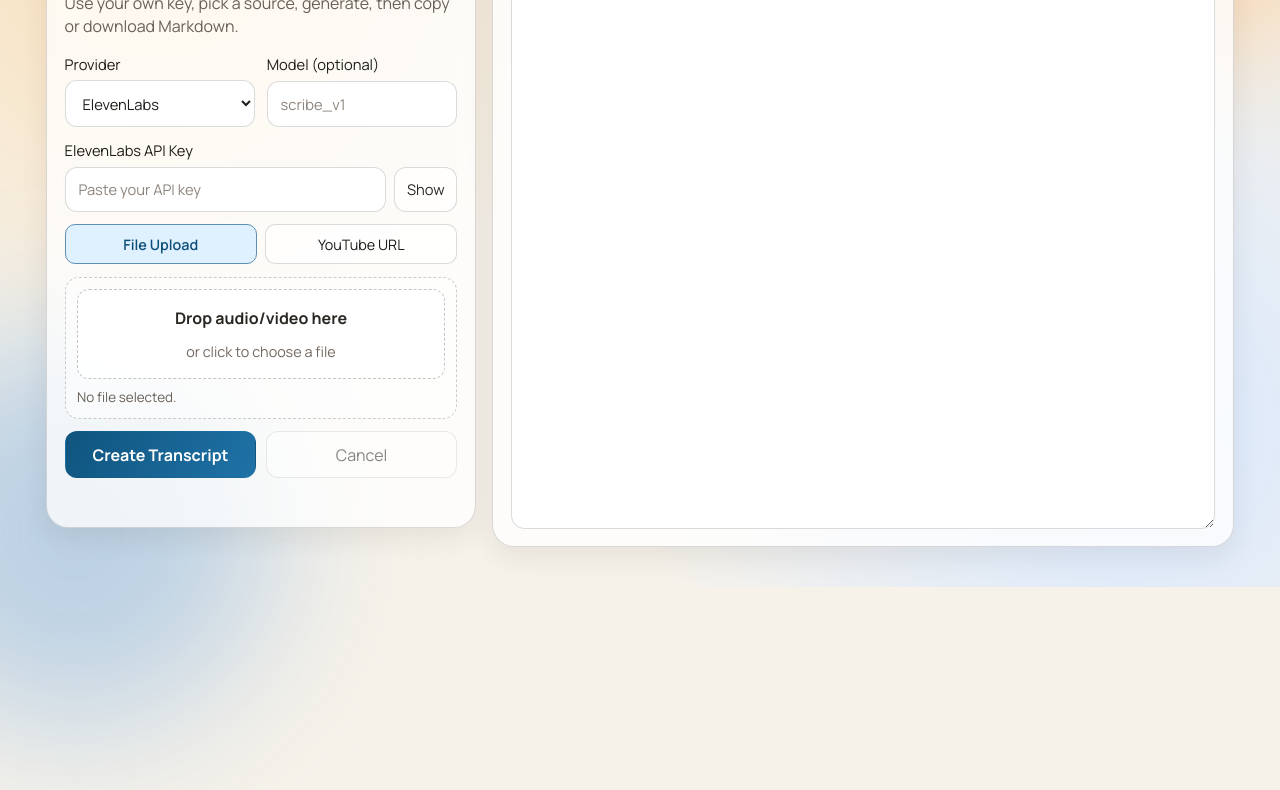
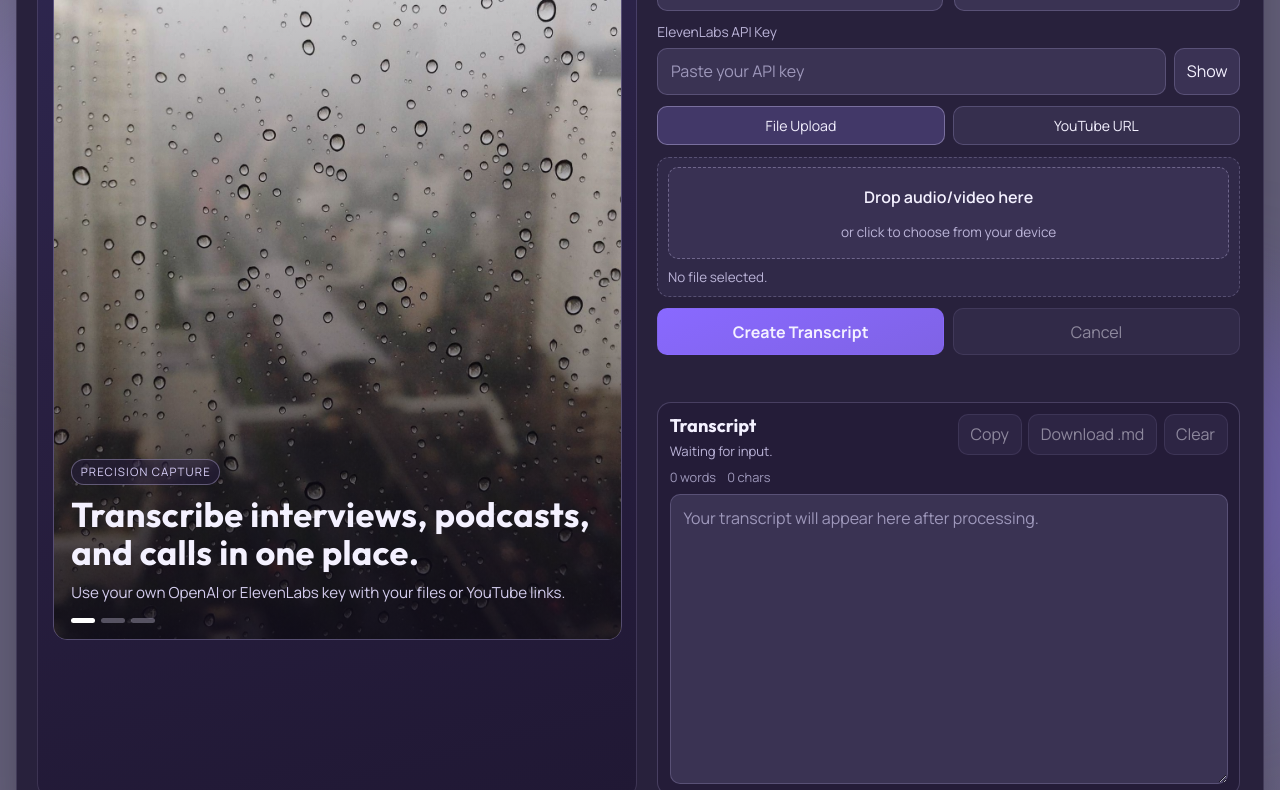
Before and after one commit to panduka56/Ai_Transcripter, a website: page public/index.html in a window 1280 px wide. Shown: the part 213-1003 px from the top of the page. Before the commit the page ends 800 px from the top, so only its background shows below. Drawn offline with Linux system fonts and the light colour scheme.

Commit message:
Redesign transcript UI with polished split-layout and showcase

```diff
--- a/package.json
+++ b/package.json
@@ -1,5 +1,5 @@
 {
-  "name": "ai-transcripts",
+  "name": "ai-transcripter",
   "version": "1.0.0",
   "private": true,
   "type": "module",
--- a/public/app.js
+++ b/public/app.js
@@ -1,4 +1,5 @@
 const SETTINGS_KEY = "ai-transcripts.settings.v1";
+const SHOWCASE_INTERVAL_MS = 6500;
 
 const form = document.getElementById("transcribe-form");
 const providerInput = document.getElementById("provider");
@@ -23,9 +24,37 @@ const abortBtn = document.getElementById("abortBtn");
 const copyBtn = document.getElementById("copyBtn");
 const downloadBtn = document.getElementById("downloadBtn");
 const clearBtn = document.getElementById("clearBtn");
+const showcaseImage = document.getElementById("showcaseImage");
+const showcaseKicker = document.getElementById("showcaseKicker");
+const showcaseTitle = document.getElementById("showcaseTitle");
+const showcaseText = document.getElementById("showcaseText");
+const showcaseDots = Array.from(document.querySelectorAll(".visual-dot"));
 
 let inFlightController = null;
 let lastResult = null;
+let showcaseIndex = 0;
+let showcaseTimer = null;
+
+const showcaseSlides = [
+  {
+    image: "/assets/hero-1.jpg",
+    kicker: "Precision Capture",
+    title: "Transcribe interviews, podcasts, and calls in one place.",
+    description: "Use your own OpenAI or ElevenLabs key with your files or YouTube links."
+  },
+  {
+    image: "/assets/hero-2.jpg",
+    kicker: "Fast Workflow",
+    title: "Upload a clip, get text, copy instantly, or export markdown.",
+    description: "Built for creators, founders, and anyone documenting spoken content."
+  },
+  {
+    image: "/assets/hero-3.jpg",
+    kicker: "Private by Default",
+    title: "Your API key is used per request and not permanently stored.",
+    description: "Switch between providers and models without changing apps."
+  }
+];
 
 loadSettings();
 syncProviderState();
@@ -33,6 +62,7 @@ syncSourceMode();
 updateFileMeta();
 updateStats();
 updateOutputActions();
+initShowcase();
 
 providerInput.addEventListener("change", () => {
   syncProviderState();
@@ -88,6 +118,13 @@ abortBtn.addEventListener("click", abortCurrentRequest);
 copyBtn.addEventListener("click", copyTranscript);
 downloadBtn.addEventListener("click", downloadMarkdown);
 clearBtn.addEventListener("click", clearTranscript);
+
+showcaseDots.forEach((dot, index) => {
+  dot.addEventListener("click", () => {
+    setShowcaseSlide(index);
+    restartShowcaseTimer();
+  });
+});
 
 function loadSettings() {
   try {
@@ -376,3 +413,39 @@ async function parseResponse(response) {
     return {};
   }
 }
+
+function initShowcase() {
+  setShowcaseSlide(0);
+  showcaseTimer = window.setInterval(() => {
+    const nextIndex = (showcaseIndex + 1) % showcaseSlides.length;
+    setShowcaseSlide(nextIndex);
+  }, SHOWCASE_INTERVAL_MS);
+}
+
+function restartShowcaseTimer() {
+  if (showcaseTimer) {
+    window.clearInterval(showcaseTimer);
+  }
+  showcaseTimer = window.setInterval(() => {
+    const nextIndex = (showcaseIndex + 1) % showcaseSlides.length;
+    setShowcaseSlide(nextIndex);
+  }, SHOWCASE_INTERVAL_MS);
+}
+
+function setShowcaseSlide(index) {
+  const slide = showcaseSlides[index];
+  if (!slide) {
+    return;
+  }
+
+  showcaseIndex = index;
+  showcaseImage.src = slide.image;
+  showcaseKicker.textContent = slide.kicker;
+  showcaseTitle.textContent = slide.title;
+  showcaseText.textContent = slide.description;
+
+  showcaseDots.forEach((dot, dotIndex) => {
+    dot.classList.toggle("is-active", dotIndex === index);
+    dot.setAttribute("aria-current", dotIndex === index ? "true" : "false");
+  });
+}
--- a/public/index.html
+++ b/public/index.html
@@ -3,25 +3,47 @@
   <head>
     <meta charset="UTF-8" />
     <meta name="viewport" content="width=device-width, initial-scale=1.0" />
-    <title>AI Transcripts</title>
+    <title>Ai_Transcripter</title>
     <link rel="preconnect" href="https://fonts.googleapis.com" />
     <link rel="preconnect" href="https://fonts.gstatic.com" crossorigin />
     <link
-      href="https://fonts.googleapis.com/css2?family=Fraunces:opsz,wght@9..144,600;9..144,700&family=Manrope:wght@400;500;600;700&display=swap"
+      href="https://fonts.googleapis.com/css2?family=Manrope:wght@400;500;600;700&family=Outfit:wght@500;600;700&display=swap"
       rel="stylesheet"
     />
     <link rel="stylesheet" href="/styles.css" />
   </head>
   <body>
-    <div class="mesh mesh-a"></div>
-    <div class="mesh mesh-b"></div>
+    <div class="backdrop glow-a"></div>
+    <div class="backdrop glow-b"></div>
 
     <main class="shell">
-      <section class="panel input-panel">
+      <section class="workspace">
+        <aside class="visual-column">
+          <div class="visual-header">
+            <p class="logo-mark">Ai_Transcripter</p>
+            <a class="back-pill" href="#" aria-label="Back to website">Back to website →</a>
+          </div>
+
+          <figure class="visual-stage">
+            <img id="showcaseImage" src="/assets/hero-1.jpg" alt="Creative landscape visual" />
+            <div class="visual-overlay"></div>
+            <figcaption class="visual-copy">
+              <p id="showcaseKicker" class="visual-kicker">Precision Capture</p>
+              <h1 id="showcaseTitle">Transcribe interviews, podcasts, and calls in one place.</h1>
+              <p id="showcaseText">Use your own OpenAI or ElevenLabs key with your files or YouTube links.</p>
+            </figcaption>
+            <div class="visual-dots" id="showcaseDots" role="tablist" aria-label="Showcase slides">
+              <button class="visual-dot is-active" type="button" data-slide="0" aria-label="Slide 1"></button>
+              <button class="visual-dot" type="button" data-slide="1" aria-label="Slide 2"></button>
+              <button class="visual-dot" type="button" data-slide="2" aria-label="Slide 3"></button>
+            </div>
+          </figure>
+        </aside>
+
+        <section class="control-column">
           <div class="panel-head">
-          <p class="eyebrow">Transcript Studio</p>
-          <h1>Turn voice or video into a clean transcript</h1>
-          <p class="lead">Use your own key, pick a source, generate, then copy or download Markdown.</p>
+            <h2>Create Transcript</h2>
+            <p>Bring your own API key. Nothing is stored permanently.</p>
           </div>
 
           <form id="transcribe-form" novalidate>
@@ -70,7 +92,7 @@
               <input id="media" name="media" type="file" accept="audio/*,video/*" hidden />
               <button id="filePickerBtn" type="button" class="dropzone">
                 <strong>Drop audio/video here</strong>
-              <span>or click to choose a file</span>
+                <span>or click to choose from your device</span>
               </button>
               <p id="fileMeta" class="source-meta">No file selected.</p>
             </div>
@@ -94,12 +116,11 @@
           </form>
 
           <p id="status" class="status" role="status" aria-live="polite"></p>
-      </section>
 
-      <section class="panel output-panel">
+          <section class="transcript-panel">
             <div class="output-top">
               <div>
-            <h2>Transcript</h2>
+                <h3>Transcript</h3>
                 <p id="metaLine" class="meta-line">Waiting for input.</p>
               </div>
               <div class="actions">
@@ -121,6 +142,8 @@
               readonly
             ></textarea>
           </section>
+        </section>
+      </section>
     </main>
 
     <script src="/app.js" defer></script>
--- a/public/styles.css
+++ b/public/styles.css
@@ -1,121 +1,233 @@
 :root {
-  --bg: #f6f2ea;
-  --ink: #1f1d1a;
-  --muted: #686058;
-  --line: rgba(31, 29, 26, 0.16);
-  --panel: rgba(255, 255, 255, 0.76);
-  --focus: #155f9b;
-  --brand: #0f547e;
-  --brand-soft: #dff0ff;
-  --ok: #0f7a4c;
-  --warn: #a63f13;
+  --bg: #69657f;
+  --bg-deep: #5a576f;
+  --shell: #28213c;
+  --surface: #302947;
+  --surface-soft: #3a3353;
+  --line: rgba(187, 177, 230, 0.24);
+  --line-bright: rgba(204, 196, 240, 0.4);
+  --text: #f4f1ff;
+  --text-muted: #bbb4d8;
+  --text-soft: #9e98bb;
+  --accent: #7f63e5;
+  --accent-strong: #8969ff;
+  --good: #72e0b5;
+  --bad: #ff9d95;
+  --shadow: 0 28px 60px rgba(13, 10, 23, 0.35);
 }
 
 * {
   box-sizing: border-box;
 }
 
+html,
 body {
   margin: 0;
-  min-height: 100vh;
-  font-family: "Manrope", sans-serif;
-  color: var(--ink);
-  background: radial-gradient(circle at 12% 18%, #f9dfb8 0%, transparent 34%),
-    radial-gradient(circle at 88% 80%, #d8e8ff 0%, transparent 38%), var(--bg);
+  min-height: 100%;
 }
 
-.mesh {
+body {
+  font-family: "Manrope", sans-serif;
+  color: var(--text);
+  background: radial-gradient(circle at 20% 15%, rgba(154, 149, 182, 0.6) 0%, transparent 40%),
+    radial-gradient(circle at 80% 85%, rgba(120, 113, 157, 0.58) 0%, transparent 38%), var(--bg);
+}
+
+.backdrop {
   position: fixed;
   z-index: -1;
-  pointer-events: none;
   border-radius: 999px;
-  filter: blur(74px);
-  opacity: 0.55;
+  filter: blur(64px);
+  opacity: 0.52;
 }
 
-.mesh-a {
-  width: 340px;
-  height: 340px;
-  top: -80px;
-  right: -90px;
-  background: #fdbe78;
+.glow-a {
+  width: 300px;
+  height: 300px;
+  left: -60px;
+  top: 26%;
+  background: #9384d3;
 }
 
-.mesh-b {
-  width: 390px;
-  height: 390px;
-  bottom: -140px;
-  left: -120px;
-  background: #8cb6df;
+.glow-b {
+  width: 360px;
+  height: 360px;
+  right: -90px;
+  bottom: -80px;
+  background: #7e69db;
 }
 
 .shell {
-  max-width: 1220px;
+  max-width: 1300px;
   margin: 0 auto;
-  padding: 1.25rem 0.95rem 1.8rem;
-  display: grid;
-  gap: 0.95rem;
+  padding: 2.2rem 1rem;
 }
 
-.panel {
-  border: 1px solid var(--line);
-  background: var(--panel);
-  backdrop-filter: blur(10px);
+.workspace {
+  background: var(--shell);
+  border: 1px solid rgba(195, 186, 228, 0.16);
   border-radius: 22px;
-  padding: 1.1rem;
-  box-shadow: 0 10px 28px rgba(32, 24, 17, 0.08);
-  animation: rise-in 420ms cubic-bezier(0.2, 0.75, 0.3, 1) both;
+  box-shadow: var(--shadow);
+  display: grid;
+  gap: 1.05rem;
+  padding: 1.05rem;
+  grid-template-columns: 1fr;
 }
 
-.panel-head {
-  margin-bottom: 1rem;
+.visual-column {
+  background: linear-gradient(165deg, #2f2852 0%, #292042 45%, #201834 100%);
+  border: 1px solid rgba(204, 195, 236, 0.16);
+  border-radius: 16px;
+  padding: 0.92rem;
 }
 
-.eyebrow {
-  margin: 0;
-  font-size: 0.77rem;
-  letter-spacing: 0.11em;
-  text-transform: uppercase;
-  color: var(--brand);
+.visual-header {
+  display: flex;
+  align-items: center;
+  justify-content: space-between;
+  gap: 0.7rem;
+  margin-bottom: 0.72rem;
 }
 
-h1,
-h2 {
+.logo-mark {
   margin: 0;
-  font-family: "Fraunces", serif;
+  font-family: "Outfit", sans-serif;
+  font-size: 1.45rem;
+  letter-spacing: 0.04em;
+  font-weight: 700;
+  text-transform: uppercase;
 }
 
-h1 {
-  margin-top: 0.25rem;
-  font-size: clamp(1.55rem, 3.6vw, 2.4rem);
-  line-height: 1.1;
+.back-pill {
+  text-decoration: none;
+  color: var(--text);
+  font-size: 0.82rem;
+  padding: 0.44rem 0.78rem;
+  border-radius: 999px;
+  border: 1px solid var(--line);
+  background: rgba(154, 143, 206, 0.28);
 }
 
-h2 {
-  font-size: clamp(1.4rem, 2.1vw, 1.8rem);
+.visual-stage {
+  margin: 0;
+  border-radius: 14px;
+  overflow: hidden;
+  position: relative;
+  border: 1px solid rgba(202, 192, 237, 0.3);
+  min-height: 540px;
 }
 
-.lead {
-  margin: 0.64rem 0 0;
+#showcaseImage {
+  width: 100%;
+  height: 100%;
+  display: block;
+  object-fit: cover;
+  transform: scale(1.03);
+  transition: transform 1300ms ease, filter 650ms ease;
+}
+
+.visual-overlay {
+  position: absolute;
+  inset: 0;
+  background: linear-gradient(to top, rgba(16, 12, 27, 0.84) 0%, rgba(14, 10, 22, 0.38) 42%, rgba(14, 10, 22, 0.08) 100%);
+}
+
+.visual-copy {
+  position: absolute;
+  left: 1.1rem;
+  right: 1.1rem;
+  bottom: 2.2rem;
+  z-index: 2;
+}
+
+.visual-kicker {
+  margin: 0;
+  display: inline-block;
+  font-size: 0.72rem;
+  letter-spacing: 0.1em;
+  text-transform: uppercase;
+  color: #d8cff8;
+  border: 1px solid rgba(207, 197, 243, 0.36);
+  background: rgba(40, 31, 66, 0.5);
+  border-radius: 999px;
+  padding: 0.27rem 0.52rem;
+}
+
+#showcaseTitle {
+  margin: 0.7rem 0 0;
+  font-family: "Outfit", sans-serif;
+  font-size: clamp(1.36rem, 3.2vw, 2.15rem);
+  line-height: 1.12;
+  letter-spacing: 0.01em;
+}
+
+#showcaseText {
+  margin: 0.58rem 0 0;
+  color: #d4cdee;
+  font-size: 0.95rem;
   line-height: 1.45;
-  color: var(--muted);
+}
+
+.visual-dots {
+  position: absolute;
+  left: 1.1rem;
+  bottom: 1rem;
+  z-index: 2;
+  display: flex;
+  gap: 0.38rem;
+}
+
+.visual-dot {
+  width: 24px;
+  height: 5px;
+  border: 0;
+  border-radius: 999px;
+  background: rgba(226, 220, 249, 0.32);
+  cursor: pointer;
+  padding: 0;
+}
+
+.visual-dot.is-active {
+  background: #fff;
+}
+
+.control-column {
+  padding: 0.25rem 0.18rem 0.2rem;
+}
+
+.panel-head h2 {
+  margin: 0;
+  font-family: "Outfit", sans-serif;
+  font-size: clamp(1.85rem, 2.9vw, 2.8rem);
+  line-height: 1.03;
+}
+
+.panel-head p {
+  margin: 0.6rem 0 0;
+  color: var(--text-muted);
+  font-size: 0.95rem;
 }
 
 #transcribe-form {
+  margin-top: 1rem;
   display: grid;
-  gap: 0.8rem;
+  gap: 0.72rem;
 }
 
 .grid-2 {
   display: grid;
-  gap: 0.72rem;
+  gap: 0.7rem;
   grid-template-columns: 1fr;
 }
 
 .field {
   display: grid;
-  gap: 0.4rem;
-  font-size: 0.92rem;
+  gap: 0.38rem;
+}
+
+.field span {
+  font-size: 0.86rem;
+  color: var(--text-muted);
 }
 
 input,
@@ -129,38 +241,33 @@ input,
 select,
 textarea {
   width: 100%;
+  border-radius: 10px;
   border: 1px solid var(--line);
-  border-radius: 12px;
+  background: var(--surface-soft);
+  color: var(--text);
   padding: 0.72rem 0.8rem;
-  background: #fff;
-  color: var(--ink);
 }
 
 input::placeholder,
 textarea::placeholder {
-  color: #8e857d;
+  color: var(--text-soft);
 }
 
 input:focus,
 select:focus,
 textarea:focus,
 button:focus-visible {
-  outline: 2px solid var(--focus);
+  outline: 2px solid rgba(181, 169, 255, 0.8);
   outline-offset: 2px;
 }
 
-.key-row {
-  display: grid;
-  gap: 0.5rem;
-  grid-template-columns: 1fr auto;
-}
-
 button {
+  border-radius: 10px;
   border: 1px solid transparent;
-  border-radius: 12px;
-  padding: 0.72rem 0.95rem;
   cursor: pointer;
-  transition: transform 140ms ease, opacity 140ms ease, border-color 140ms ease, background 140ms ease;
+  padding: 0.72rem 0.9rem;
+  color: var(--text);
+  transition: transform 140ms ease, border-color 140ms ease, background 140ms ease, opacity 140ms ease;
 }
 
 button:hover:not(:disabled) {
@@ -168,24 +275,28 @@ button:hover:not(:disabled) {
 }
 
 button:disabled {
-  opacity: 0.56;
+  opacity: 0.5;
   cursor: not-allowed;
 }
 
 .primary {
-  color: #fff;
-  background: linear-gradient(125deg, #0f547e 0%, #1f72a7 100%);
+  background: linear-gradient(160deg, var(--accent-strong) 0%, var(--accent) 100%);
   font-weight: 700;
 }
 
 .ghost {
-  background: rgba(255, 255, 255, 0.7);
   border-color: var(--line);
-  color: #2c2824;
+  background: rgba(156, 143, 210, 0.16);
 }
 
 .small {
-  padding: 0.52rem 0.74rem;
+  padding: 0.52rem 0.72rem;
+}
+
+.key-row {
+  display: grid;
+  gap: 0.55rem;
+  grid-template-columns: 1fr auto;
 }
 
 .source-switch {
@@ -209,132 +320,141 @@ button:disabled {
 .source-switch span {
   display: block;
   text-align: center;
+  font-size: 0.88rem;
   border-radius: 10px;
   border: 1px solid var(--line);
-  background: rgba(255, 255, 255, 0.76);
-  padding: 0.58rem 0.7rem;
-  font-size: 0.9rem;
+  background: rgba(158, 147, 212, 0.12);
+  padding: 0.56rem 0.65rem;
 }
 
 .source-switch input:checked + span {
-  border-color: #5f8eb3;
-  background: var(--brand-soft);
-  color: #0e4f79;
-  font-weight: 600;
+  background: rgba(143, 123, 231, 0.26);
+  border-color: var(--line-bright);
 }
 
 .source-block {
-  border: 1px dashed rgba(31, 29, 26, 0.22);
-  border-radius: 14px;
-  padding: 0.72rem;
-  background: rgba(255, 255, 255, 0.48);
+  border: 1px dashed rgba(202, 194, 238, 0.26);
+  border-radius: 12px;
+  padding: 0.62rem;
+  background: rgba(154, 142, 210, 0.08);
 }
 
 .dropzone {
   width: 100%;
-  min-height: 90px;
+  min-height: 92px;
+  border: 1px dashed rgba(207, 198, 241, 0.36);
+  background: rgba(162, 150, 214, 0.08);
   display: grid;
   place-items: center;
   gap: 0.2rem;
   text-align: center;
-  background: rgba(255, 255, 255, 0.84);
-  border: 1px dashed rgba(31, 29, 26, 0.26);
-  color: #2a2622;
+}
+
+.dropzone strong {
+  font-weight: 600;
 }
 
 .dropzone span {
-  font-size: 0.9rem;
-  color: #726860;
+  color: var(--text-muted);
+  font-size: 0.85rem;
 }
 
 .dropzone.dragover {
-  border-color: #1f73a8;
-  background: #e8f3fe;
+  border-color: #b8a9ff;
+  background: rgba(154, 134, 240, 0.26);
 }
 
 .source-meta {
-  margin: 0.56rem 0 0;
+  margin: 0.52rem 0 0;
+  color: var(--text-muted);
   font-size: 0.84rem;
-  color: var(--muted);
-}
-
-.hidden {
-  display: none;
 }
 
 .controls {
   display: grid;
-  gap: 0.58rem;
+  gap: 0.56rem;
   grid-template-columns: 1fr;
 }
 
 .status {
-  margin: 0.75rem 0 0;
+  margin: 0.7rem 0 0;
   min-height: 1.2rem;
-  font-size: 0.92rem;
-  color: var(--muted);
+  font-size: 0.9rem;
+  color: var(--text-muted);
 }
 
 .status.ok {
-  color: var(--ok);
+  color: var(--good);
 }
 
 .status.error {
-  color: var(--warn);
+  color: var(--bad);
 }
 
 .status.busy::before {
   content: "";
+  width: 0.72rem;
+  height: 0.72rem;
+  border-radius: 999px;
+  border: 2px solid rgba(185, 174, 242, 0.3);
+  border-top-color: #cfc6ff;
   display: inline-block;
-  width: 0.7rem;
-  height: 0.7rem;
   margin-right: 0.45rem;
-  border: 2px solid rgba(15, 84, 126, 0.2);
-  border-top-color: #0f547e;
-  border-radius: 999px;
   transform: translateY(1px);
   animation: spin 700ms linear infinite;
 }
 
-.output-panel {
+.transcript-panel {
+  margin-top: 1rem;
+  border: 1px solid var(--line);
+  background: rgba(35, 28, 55, 0.7);
+  border-radius: 14px;
+  padding: 0.72rem;
   display: grid;
-  grid-template-rows: auto auto 1fr;
-  gap: 0.64rem;
+  gap: 0.5rem;
 }
 
 .output-top {
   display: flex;
   justify-content: space-between;
   align-items: flex-start;
-  gap: 0.65rem;
+  gap: 0.6rem;
+}
+
+h3 {
+  margin: 0;
+  font-family: "Outfit", sans-serif;
+  font-size: 1.14rem;
 }
 
 .meta-line {
-  margin: 0.35rem 0 0;
-  font-size: 0.85rem;
-  color: var(--muted);
+  margin: 0.28rem 0 0;
+  color: var(--text-muted);
+  font-size: 0.82rem;
 }
 
 .actions {
   display: flex;
+  gap: 0.42rem;
   flex-wrap: wrap;
-  gap: 0.42rem;
   justify-content: flex-end;
 }
 
 .stats {
   display: flex;
-  gap: 0.72rem;
-  font-size: 0.84rem;
-  color: var(--muted);
+  gap: 0.7rem;
+  color: var(--text-soft);
+  font-size: 0.8rem;
 }
 
 #transcript {
-  min-height: 330px;
+  min-height: 245px;
+  line-height: 1.5;
   resize: vertical;
-  line-height: 1.56;
-  font-size: 0.95rem;
-  border-radius: 14px;
+}
+
+.hidden {
+  display: none;
 }
 
 @keyframes spin {
@@ -343,38 +463,24 @@ button:disabled {
   }
 }
 
-@keyframes rise-in {
-  from {
-    opacity: 0;
-    transform: translateY(10px);
-  }
-  to {
-    opacity: 1;
-    transform: translateY(0);
-  }
-}
-
-@media (min-width: 820px) {
+@media (min-width: 860px) {
   .grid-2,
   .controls {
     grid-template-columns: repeat(2, minmax(0, 1fr));
   }
 }
 
-@media (min-width: 1040px) {
+@media (min-width: 1080px) {
   .shell {
-    grid-template-columns: minmax(330px, 430px) minmax(0, 1fr);
-    gap: 1rem;
-    padding: 1.75rem 1rem 2rem;
+    padding: 2.5rem 1rem;
   }
 
-  .input-panel {
-    position: sticky;
-    top: 1rem;
-    height: fit-content;
+  .workspace {
+    grid-template-columns: minmax(340px, 1.02fr) minmax(0, 1fr);
+    padding: 1.25rem;
   }
 
   #transcript {
-    min-height: 600px;
+    min-height: 290px;
   }
 }
```
Also changed, not shown: README.md, public/assets/hero-1.jpg (added), public/assets/hero-2.jpg (added), public/assets/hero-3.jpg (added), 1 other file. Lines whose indentation alone changed are shown as unchanged.
